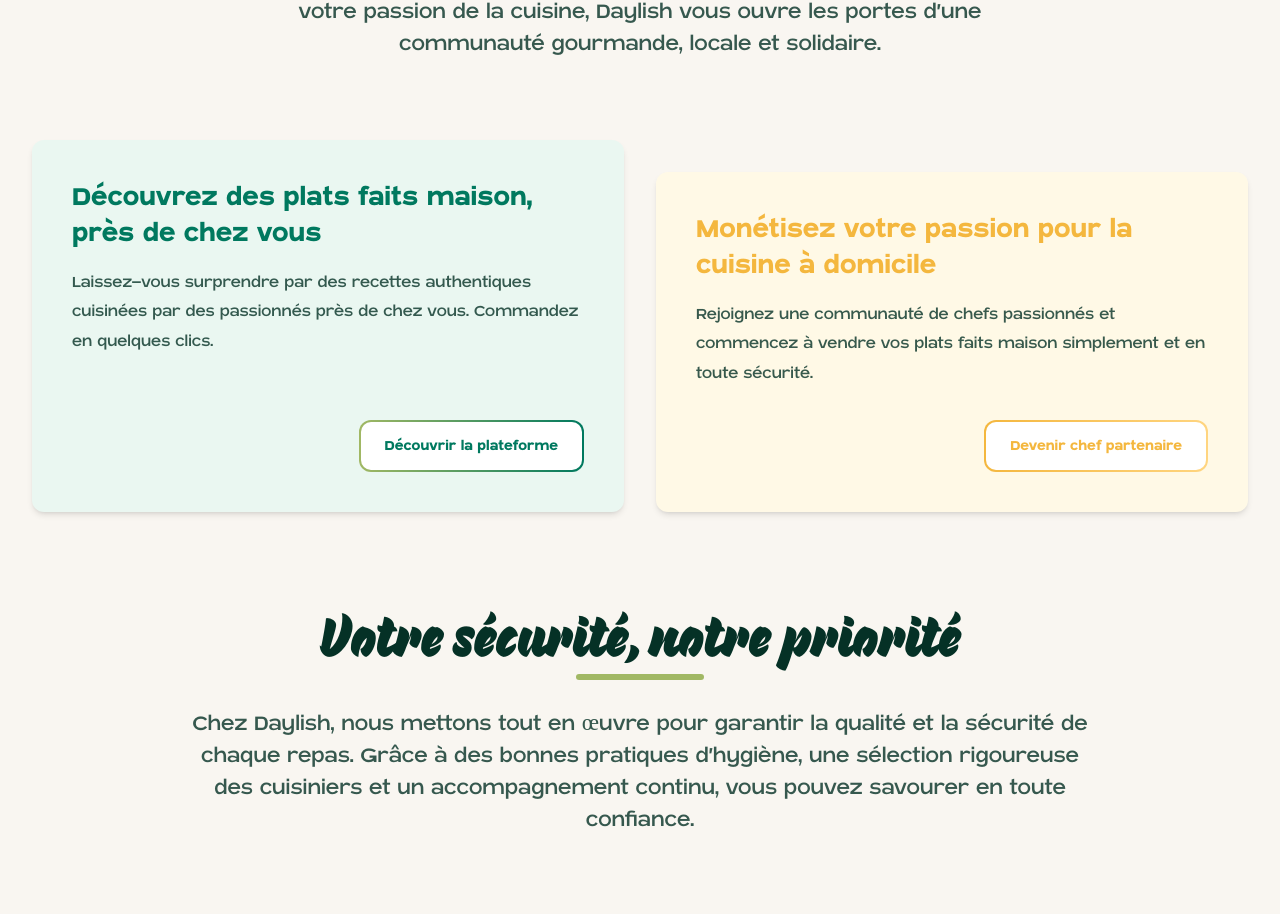
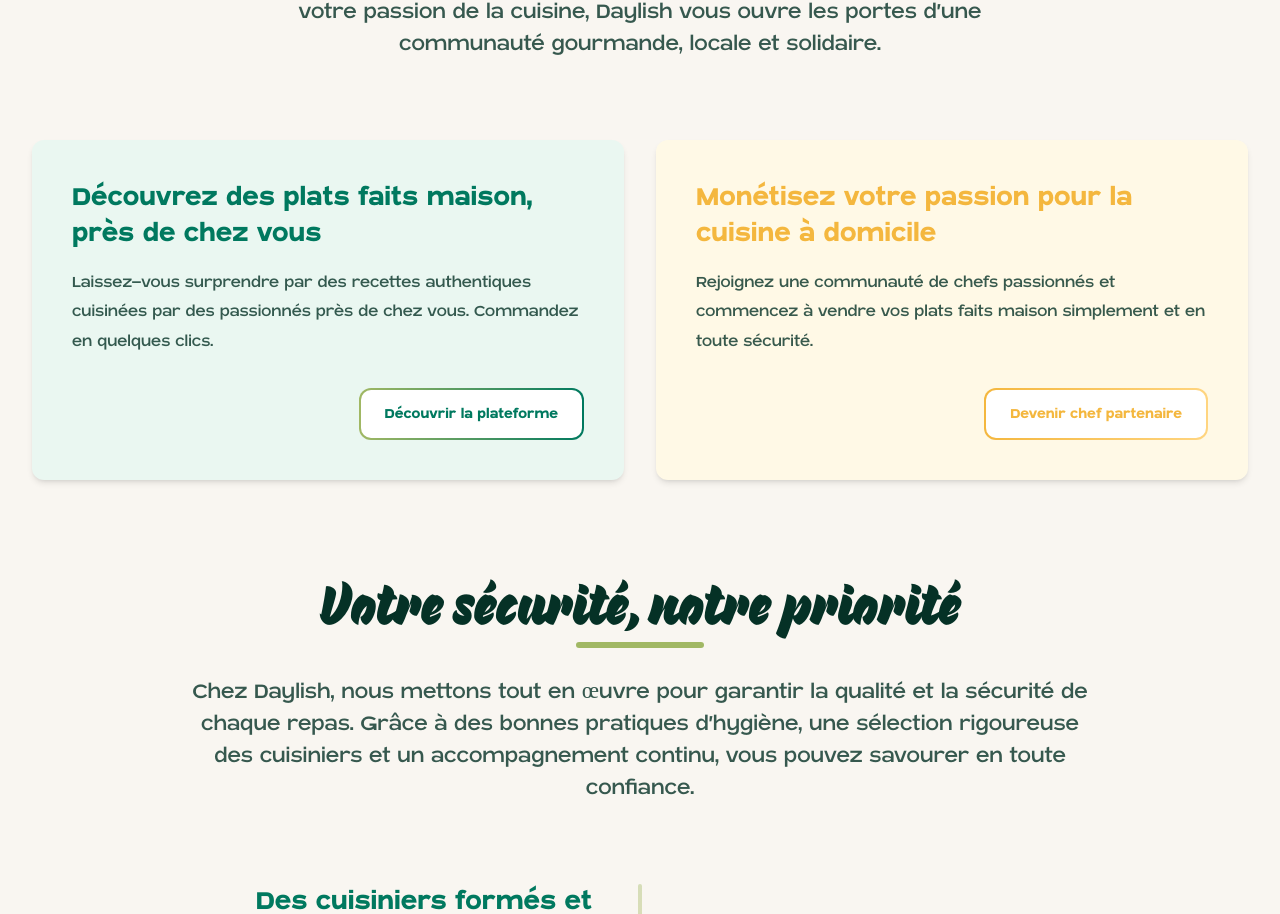
Before and after one commit to aminelaihem/Daylish-landing, a Next.js app: page / in a window 1280 px wide. Shown: the part 1529-2443 px from the top of the page. Built offline with nearby package versions, Linux system fonts and the light colour scheme; a web font is replaced by a local one.

Commit message:
fix des deux cartes twoways

```diff
--- a/components/TwoWays.tsx
+++ b/components/TwoWays.tsx
@@ -37,7 +37,7 @@ export function TwoWays() {
             </div>
           </div>
           {/* Bloc Cuisiniers */}
-          <div className="bg-[#FFF9E6] rounded-xl p-10 flex flex-col justify-between shadow-md mt-8">
+          <div className="bg-[#FFF9E6] rounded-xl p-10 flex flex-col justify-between shadow-md mt-8 md:mt-0">
             <div>
               <h3 className="text-2xl md:text-3xl font-blatant font-bold text-[#F4B73E] mb-4 text-left">Monétisez votre passion pour la cuisine à domicile</h3>
               <p className="text-lg text-[#053126]/80 font-blatant leading-relaxed mb-8 text-left">Rejoignez une communauté de chefs passionnés et commencez à vendre vos plats faits maison simplement et en toute sécurité.</p>
```
